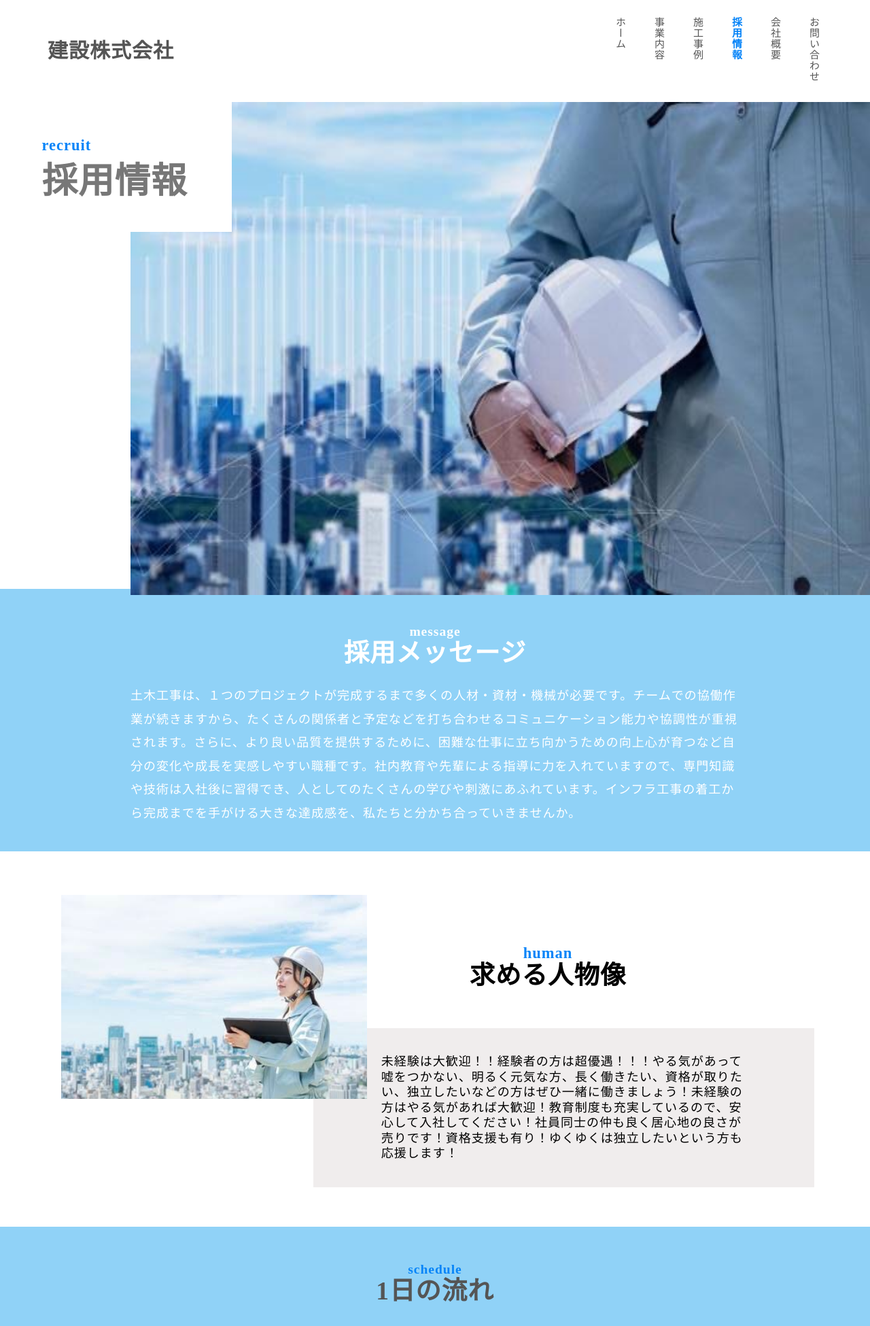
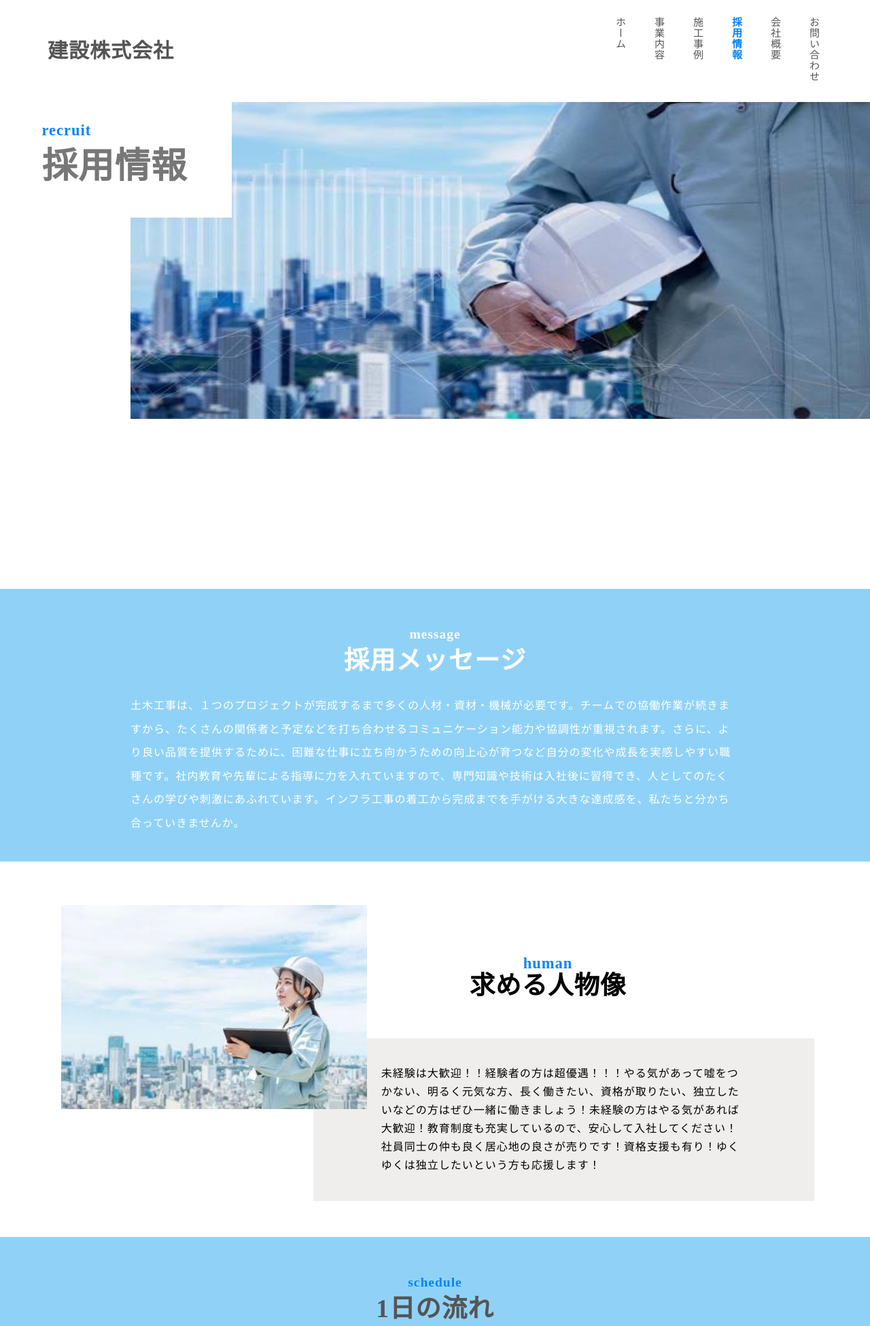
Before and after one commit to YumiOmura/HP-, a plain HTML site: page html/recruit.html in a window 1280 px wide. Shown: the top 1950 px of the page at 68% size. Drawn offline with Linux system fonts and the light colour scheme.

Commit message:
css修正

```diff
--- a/css/common1.css
+++ b/css/common1.css
@@ -54,7 +54,7 @@ li {
   font-size: 2.5rem;
   font-weight: bold;
   color: #555;
-  line-height: 1;
+  line-height: 1.2;
 }
 
 .ttl small {
--- a/css/common2.css
+++ b/css/common2.css
@@ -8,7 +8,7 @@
 
 .header-wrapper__bottom img {
   width: 100%;
-  aspect-ratio: 3/2;
+  aspect-ratio: 7/3;
 }
 
 .header__ttl {
@@ -16,7 +16,7 @@
   top: 0;
   left: -18%;
   background: #fff;
-  padding: 2% 6% 4% 6%;
+  padding: 0 6% 4% 6%;
   line-height: 1.2;
 }
 
--- a/css/index.css
+++ b/css/index.css
@@ -9,7 +9,7 @@
   width: 45%;
   background-color: rgba(255, 255, 255, 0.6);
   position: absolute;
-  top: 60%;
+  top: 63%;
   left: 50%;
   transform: translateX(-50%);
 }
@@ -42,6 +42,8 @@
 
 .news-list__item span{
   border: 1px solid #000;
+  padding: 4px;
+  background-color: rgba(152, 198, 223, 0.5);
 }
 
 /* serviceのスタイル */
--- a/css/recruit.css
+++ b/css/recruit.css
@@ -33,7 +33,7 @@
 }
 
 .recruit-wrapper__mes p{
-  font-size: 18px;
+  font-size: 16px;
   line-height: 2.3rem;
 }
 
@@ -83,12 +83,12 @@
 }
 
 .recruit-wrapper__human__txt p{
-  line-height: 1.5rem;
+  line-height: 1.8rem;
   padding: 5% 13%;
   width: 70%;
   background-color: #F0EDED;
   color: #000;
-  font-size: 18px;
+  font-size: 16px;
 }
 
 .recruit-wrapper__sche__con__nav{
```
